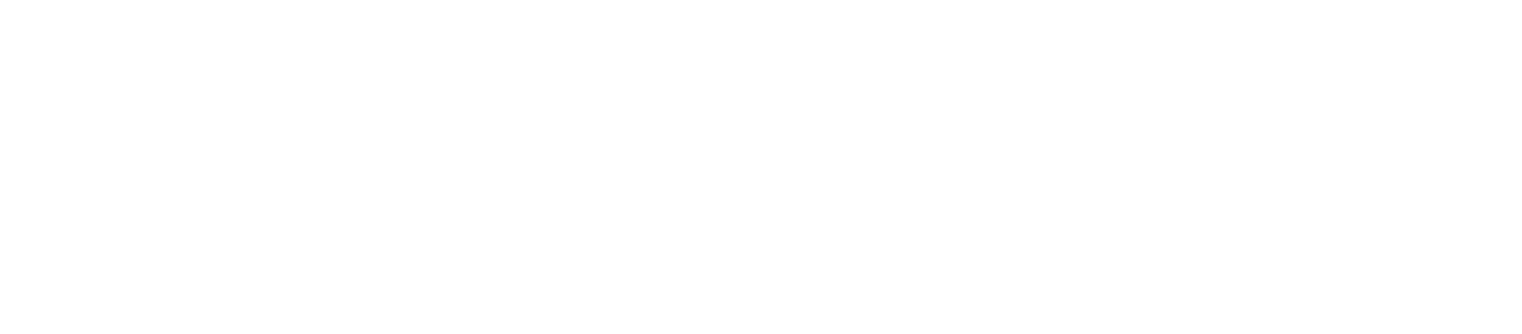
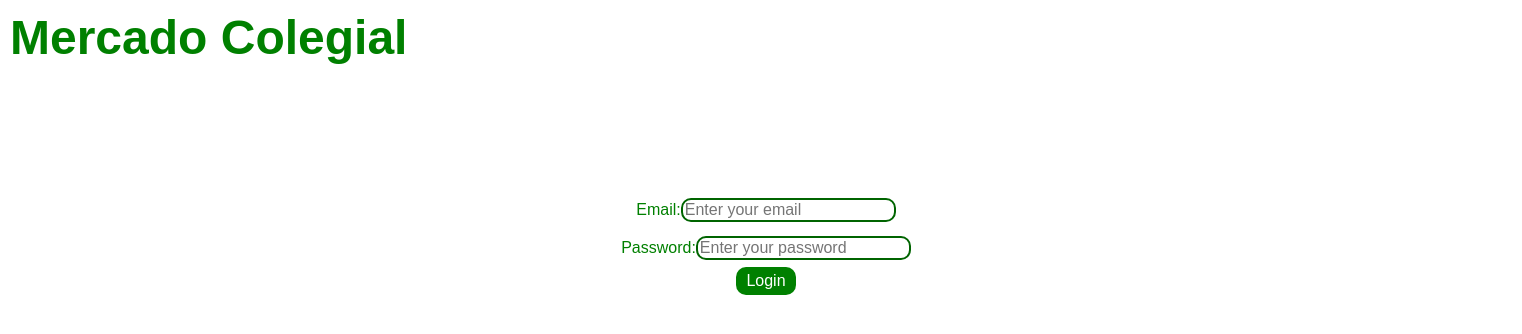
Before and after one commit to uprm-inso4101-2024-2025-s1/semester-project-mercado-colegial-online, a Vue app in the folder vue-project/: page /clientlogin in a window 1280 px wide. Before the commit this address had no page. Shown: the top 334 px of the page, 1522 px wide, since content can reach past the window. Built offline with nearby package versions, Linux system fonts and the light colour scheme.

Commit message:
Created Client Login

```diff
--- a/vue-project/src/router/index.js
+++ b/vue-project/src/router/index.js
@@ -90,6 +90,7 @@
 import { createRouter, createWebHistory } from 'vue-router';
 import Welcome from '../views/Welcome.vue';
 import Home from '../views/Home.vue';
+import ClientLogIn from '../views/ClientLogIn.vue';
 import SellerDashboard from '../views/SellerDash.vue';  // Import the SellerDashboard component
 
 const routes = [
@@ -104,6 +105,11 @@
     component: Home,
   },
   {
+    path: '/clientlogin',
+    name: 'ClientLogIn',
+    component: ClientLogIn,
+  },
+  {
     path: '/seller-dash',  // New route for the Seller Dashboard
     name: 'SellerDash',
     component: SellerDashboard,
--- /dev/null
+++ b/vue-project/src/views/ClientLogIn.vue
@@ -0,0 +1,120 @@
+<template>
+    <div class="client-container">
+        <h1 class="title">Mercado Colegial</h1>
+        <div class="logIn">
+            <form @submit.prevent="login">
+                <div class="form">
+                    <div class="formElement">
+                        <label for="email">Email:</label>
+                        <input v-model="email" type="email" id="email" placeholder="Enter your email" required />
+                    </div>
+                    <div class="formElement">
+                        <label for="password">Password:</label>
+                        <input v-model="password" type="password" id="password" placeholder="Enter your password" required />
+                    </div>
+                    <div class="formElement">
+                        <router-link to="/home">
+                            <button class="btn" type="submit">Login</button>
+                        </router-link>
+                    </div>
+
+                </div>
+            </form>
+            <p v-if="errorMessage" class="error">{{ errorMessage }}</p>
+        </div>
+
+    </div>
+</template>
+
+<script>
+export default {
+    name: "ClientLogIn",
+    data() {
+        return {
+        email: "",
+        password: "",
+        errorMessage: ""
+        };
+    },
+    methods: {
+        login() {
+        // Basic validation for empty fields
+        if (!this.email || !this.password) {
+            this.errorMessage = "Both fields are required.";
+            return;
+        }
+
+        // Simple hardcoded login logic
+        if (this.email === "test@example.com" && this.password === "password123") {
+            this.errorMessage = "";
+            // Redirect or show success (This can be an actual authentication call)
+            alert("Login successful!");
+        } else {
+            this.errorMessage = "Invalid email or password.";
+        }
+        }
+    }
+};
+</script>
+
+<style scoped>
+body {
+    background-color: rgb(255, 5, 5);
+    color: black;
+    font-family: Arial, sans-serif;
+}
+.title {
+    font-size: 3em;
+    color: green;
+    margin: 0px;
+}
+.client-container {
+    margin: 10px;
+}
+
+.form {
+    display: flex;
+    flex-direction: column;
+    justify-content: center; /* Center elements vertically */
+    align-items: center; /* Center elements horizontally */
+    padding: 10%;
+    width: 100%; /* Optional: Set width to take the full available space */
+}
+
+.formElement {
+    display: flex;
+    justify-content: center;
+    align-items: center; /* Center individual form elements */
+}
+
+.btn {
+    padding: 5px 10px;
+    font-size: 1em;
+    color: white;
+    background-color: green;
+    border: none;
+    border-radius: 10px;
+    cursor: pointer;
+}
+
+.btn:hover {
+    background-color: darkgreen;
+}
+
+label {
+    margin-top: 10px;
+    margin-bottom: 10px;
+    display: block;
+    font-size: 1em;
+    color: green;
+}
+
+input {
+    font-size: 1em;
+    border: 2px solid darkgreen;
+    border-radius: 10px;
+
+}
+
+
+</style>
--- a/vue-project/src/views/Welcome.vue
+++ b/vue-project/src/views/Welcome.vue
@@ -2,7 +2,7 @@
   <div class="welcome-container">
     <h1 class="title">Mercado Colegial</h1>
     <div class="buttons">
-      <router-link to="/home">
+      <router-link to="/clientlogin">
         <button class="btn cliente">Cliente</button>
       </router-link>
       <router-link to="/home">
@@ -18,7 +18,7 @@
 };
 </script>
 
-<style>
+<style scoped>
 body {
   background-color: white;
   color: black;
```
